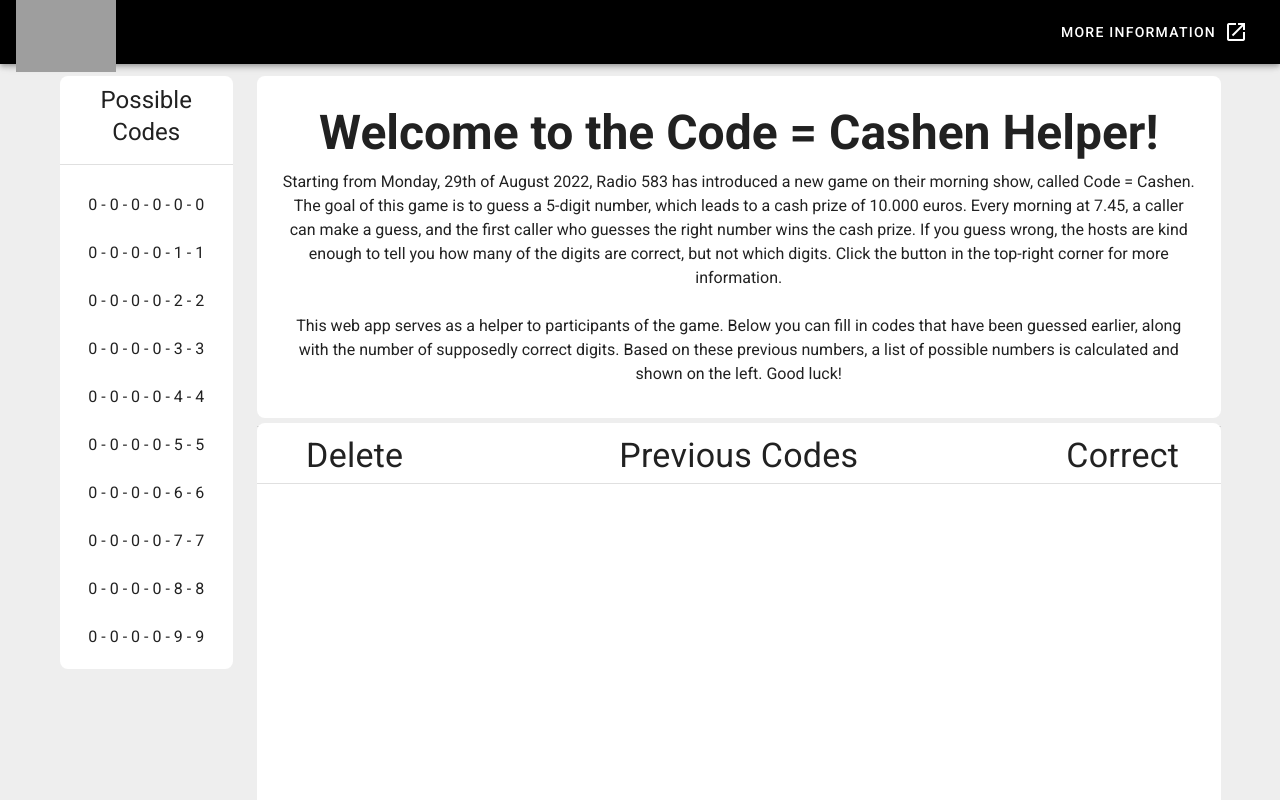
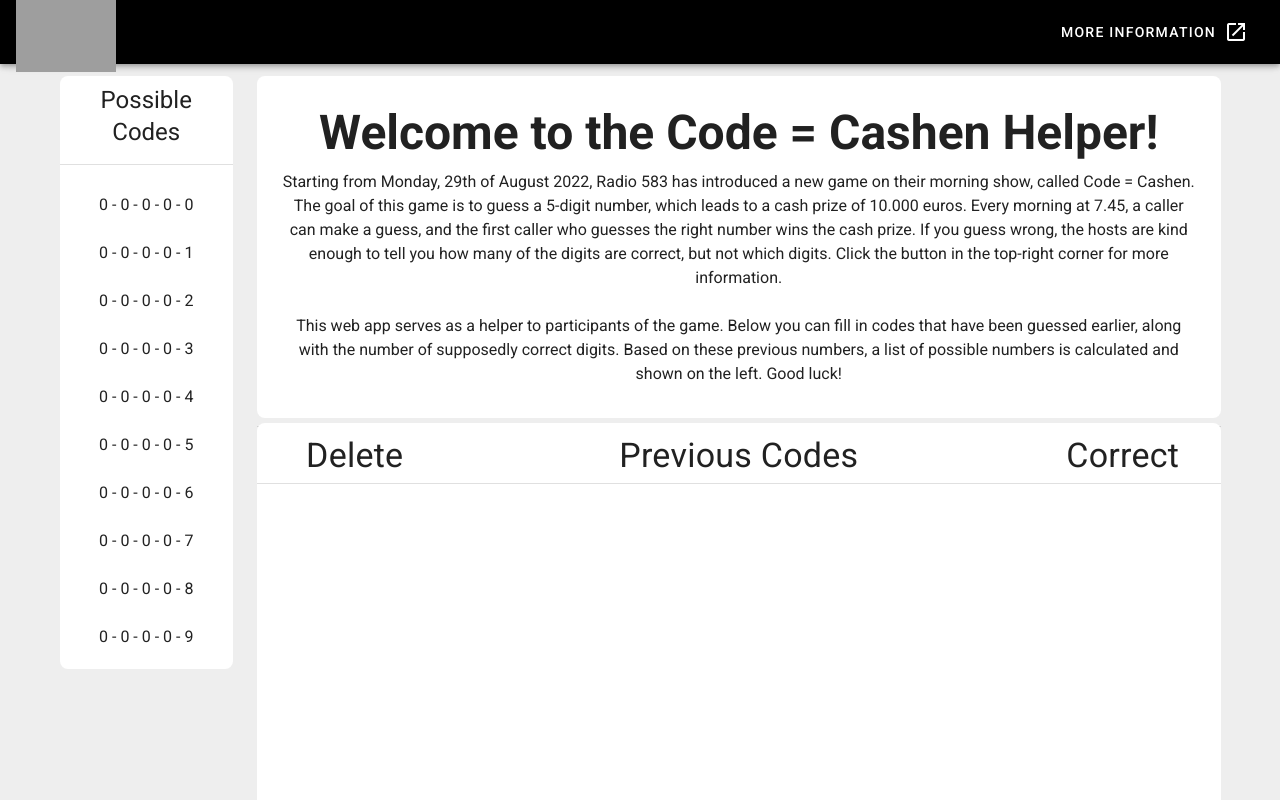
Before and after one commit to EricvanSchaik/code-is-cashen, a Vue app: page / in a window 1280 px wide. Shown: the top 800 px of the page. Built offline with nearby package versions, Linux system fonts and the light colour scheme; grey boxes are pictures that could not be loaded.

Commit message:
Fixed code options

```diff
--- a/src/components/CodeOptions.vue
+++ b/src/components/CodeOptions.vue
@@ -16,7 +16,7 @@
         <v-list-item-content>
           <v-list-item-title>
             <span
-              v-for="digit in code"
+              v-for="digit in code.slice(0, code.length - 1)"
               :key="digit.index"
             > {{ digit }} - </span>
             <span> {{ code[code.length-1] }} </span>
```
